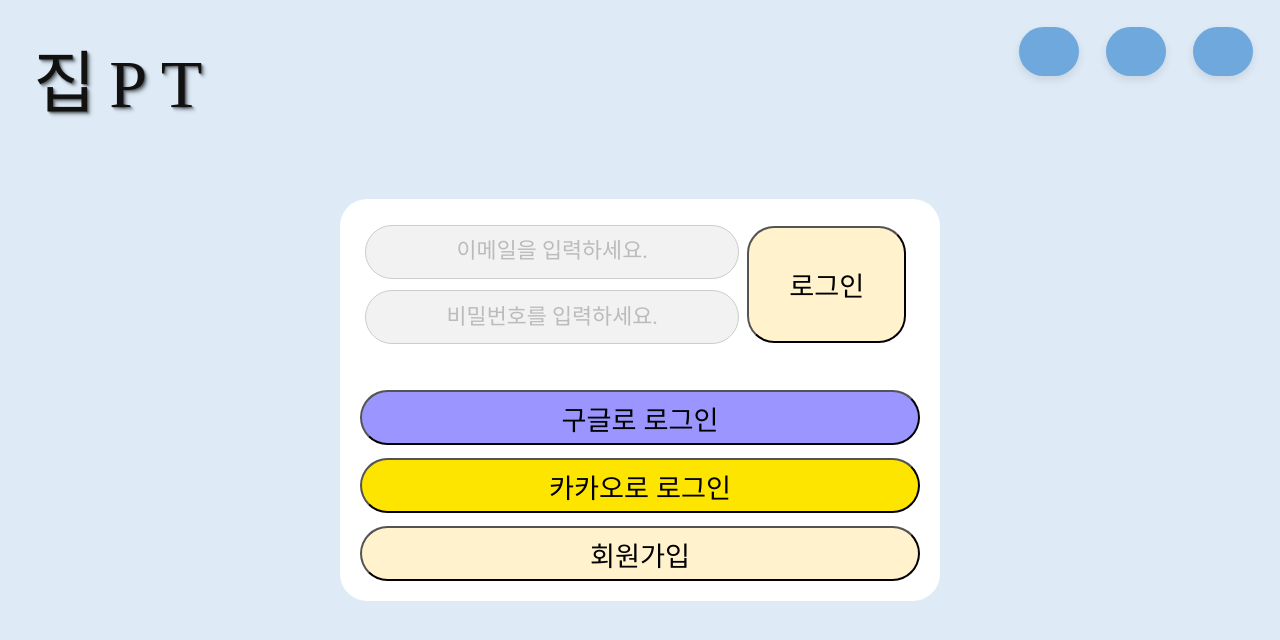
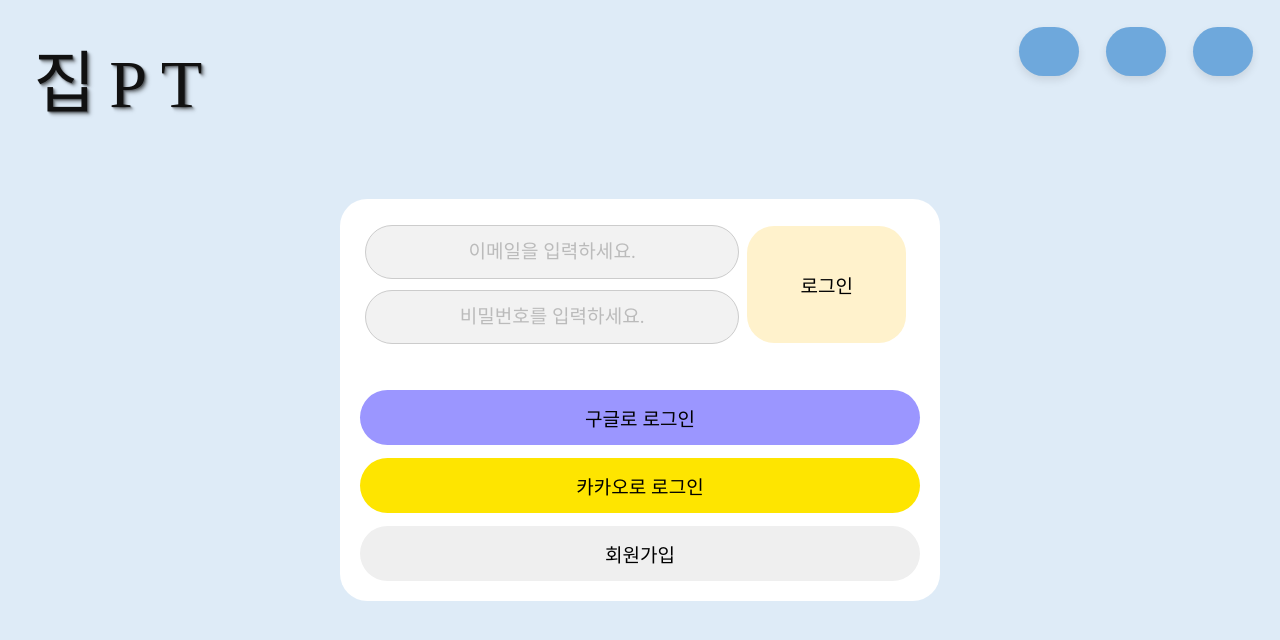
Before and after one commit to kingdonghae/aicc-second, a React (Vite) app in the folder frontend/: page /login in a window 1280 px wide. Shown: the top 640 px of the page. Built offline with nearby package versions, Linux system fonts and the light colour scheme; no server answers; some icons are missing; a web font is replaced by a local one.

Commit message:
CSS 변경: 로그인화면 로그인/회원가입 버튼 창 수정

```diff
--- a/frontend/src/styles/Login.css
+++ b/frontend/src/styles/Login.css
@@ -97,6 +97,13 @@
     flex-direction: column;
 }
 
+.login-item input {
+    margin: 0.2rem;
+    height: 2rem;
+    text-align: center;
+    font-size: 0.7rem;
+}
+
 .login-button {
     height: 90%;
     background-color: #FFF2CC;
@@ -104,14 +111,8 @@
     border-radius: 1rem;
     cursor: pointer;
     font-family: 'KIMM_Bold';
-    font-size: 1rem;
-}
-
-.login-item input {
-    margin: 0.2rem;
-    height: 2rem;
-    text-align: center;
-    font-size: 0.8rem;
+    font-size: 0.7rem;
+    border: none;
 }
 
 .login-password::placeholder {
@@ -154,7 +155,8 @@
     border-radius: 1.5rem;
     cursor: pointer;
     font-family: 'KIMM_Bold';
-    font-size: 1rem;
+    font-size: 0.7rem;
+    border: none;
 }
 
 .signup button:hover {
@@ -166,7 +168,7 @@
     transform: scale(0.98);
 }
 
-.direct-signup {
+.local-signup {
     background-color: #FFF2CC;
 }
 
```
